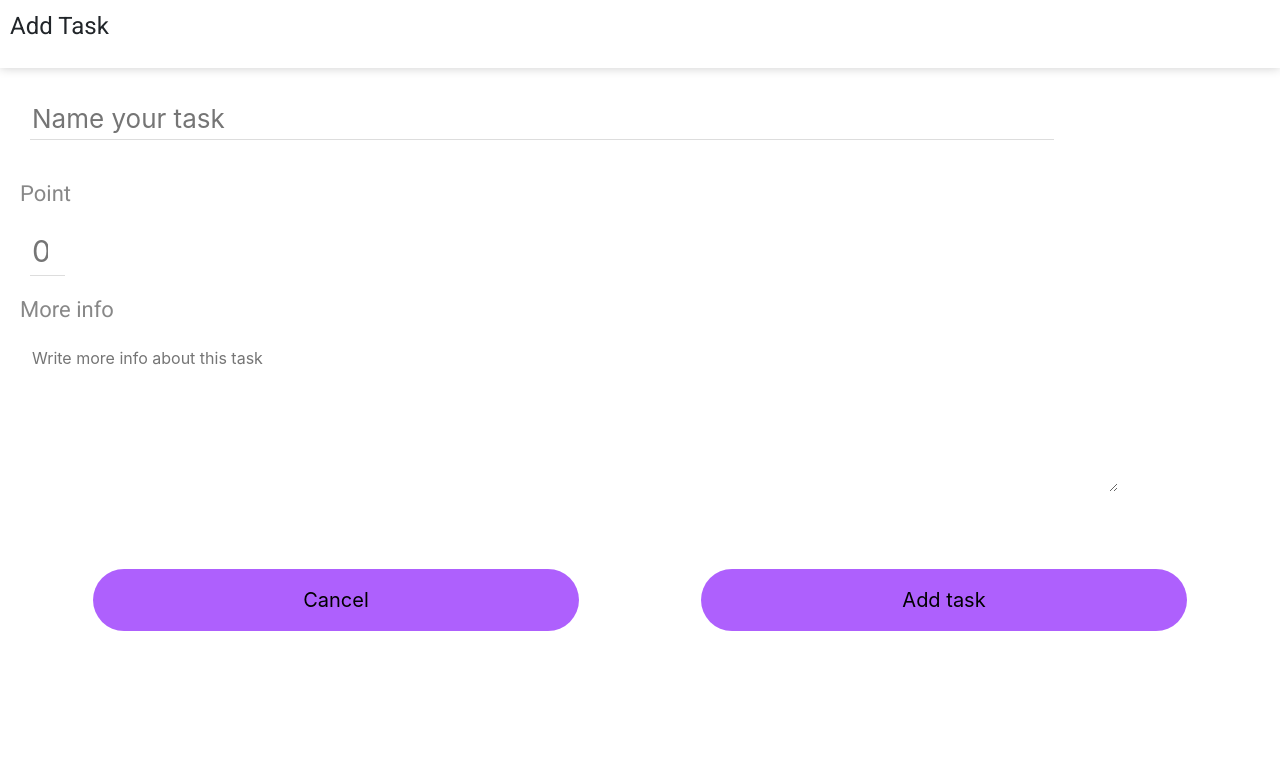
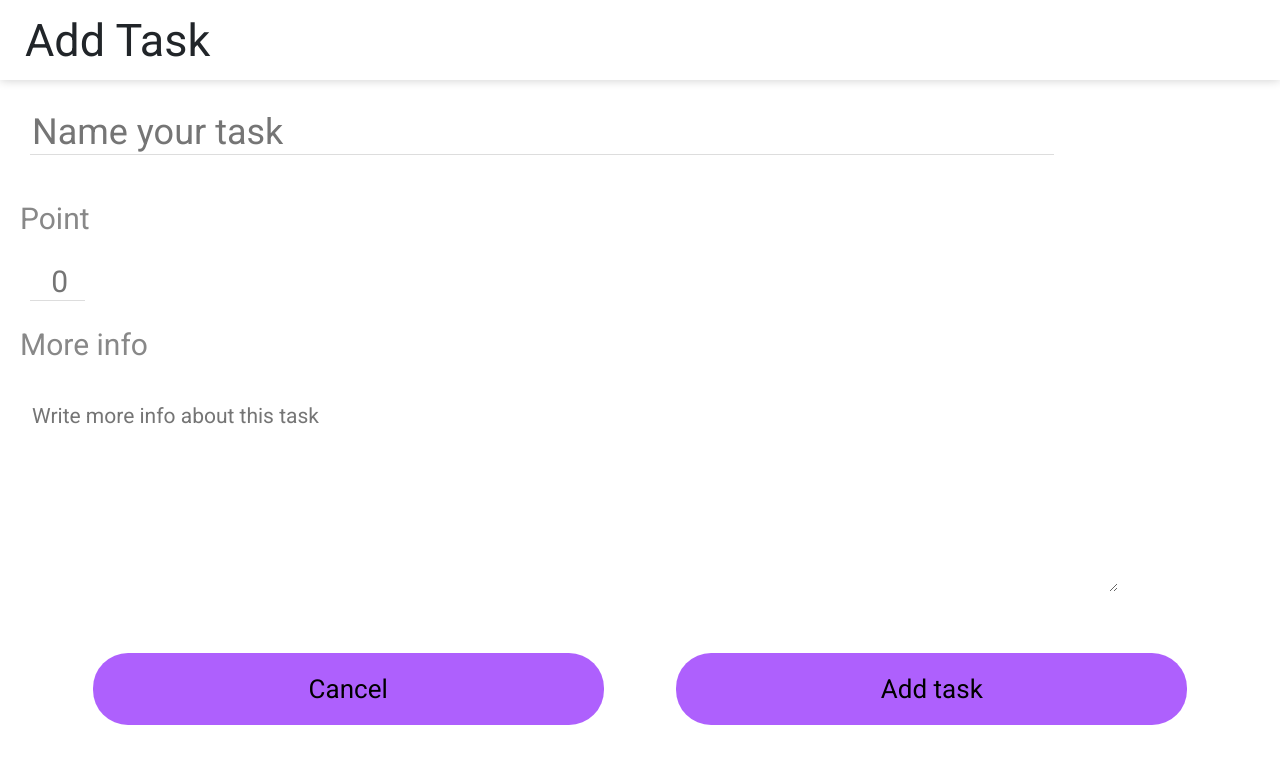
Before and after one commit to MeriDK/Childify, an Angular app in the folder front-end/: page /task/add in a window 1280 px wide. Shown: the top 764 px of the page. Built offline with nearby package versions, Linux system fonts and the light colour scheme; what ngx-cookie-service would draw is missing.

Commit message:
html and css fixes in task

```diff
--- a/front-end/src/app/task-add/task-add.component.html
+++ b/front-end/src/app/task-add/task-add.component.html
@@ -1,9 +1,4 @@
-<!DOCTYPE html>
-<html>
-<head>
-	<title>Add task</title>
-</head>
-<body>
+
 <header class="header-childify">
     <h1 class="header-childify__title">Add Task</h1>
 </header>
@@ -16,5 +11,3 @@
 <button class="btn_add" routerLink='../'>Cancel</button>
 <button class="btn_add" routerLink='../'>Add task</button>
 </div>
-</body>
-</html>
--- a/front-end/src/app/task-add/task-add.component.sass
+++ b/front-end/src/app/task-add/task-add.component.sass
@@ -1,5 +1,11 @@
+
+.header-childify__title
+  font-size: 45px
+  margin: 15px
 header
   padding: 10px
+  height: 80px
+  background: white
   box-shadow: 0 0 10px rgba(0,0,0,0.2)
   width: 100%
 
@@ -8,16 +14,16 @@ header
   border-left: none
   border-right: none
   margin: 30px
-  font-size: 26px
+  font-size: 36px
 
 
 h3
-  margin: 10px 20px
-  font-size: 22px
+  margin: 20px 20px
+  font-size: 30px
   color: #888
 
 input
-  font-size: 20px
+  font-size: 35px
   border: none
   border-bottom: 1px solid #ddd
   width: 80%
@@ -25,29 +31,31 @@ input
 
 
 .input-point
-  width: 35px
+  width: 55px
   text-align: right
   font-size: 30px
 
 
 textarea
   border: none
-  margin: 10px 30px
-  font-size: 16px
+  margin: 20px 30px
+  font-size: 21px
   width: 85%
+  line-height: 1.5em
 
 .btn_add
   background-color: rgba(166, 79, 253, 0.9)
-  padding: 16px 32px
+  padding: 26px 30px
   text-align: center
   text-decoration: none
   display: inline-block
-  font-size: 20px
+  font-size: 26px
   color: black
   border: none
-  margin: 5%
-  width: 40%
+  margin: 3%
+  width: 42%
   border-radius: 35px
+
 .button
     margin-left: auto
     margin-right: auto
--- a/front-end/src/app/task-check/task-check.component.sass
+++ b/front-end/src/app/task-check/task-check.component.sass
@@ -38,3 +38,5 @@
     color: #333
     cursor: pointer
     margin: 0px 10px
+    margin-top: 3px
+    font-size: 16px
--- a/front-end/src/app/task-child/task-child.component.sass
+++ b/front-end/src/app/task-child/task-child.component.sass
@@ -37,3 +37,5 @@
     color: #333
     cursor: pointer
     margin: 0px 10px
+    margin-top: 3px
+    font-size: 16px
--- a/front-end/src/app/task-info-change/task-info-change.component.html
+++ b/front-end/src/app/task-info-change/task-info-change.component.html
@@ -1,12 +1,5 @@
- <!DOCTYPE html>
- <html>
- <head>
- 	<title>Task</title>
- 	<link rel="stylesheet" href="https://cdnjs.cloudflare.com/ajax/libs/font-awesome/5.8.2/css/all.css">
 
-    </head>
-    <body>
-
+<link rel="stylesheet" href="https://cdnjs.cloudflare.com/ajax/libs/font-awesome/5.8.2/css/all.css">
 
 <header class="header-childify">
     <h1 class="header-childify__title"><a routerLink='../'><i class="fas fa-chevron-left"></i></a>Info Task</h1>
@@ -21,5 +14,3 @@ Phasellus placerat nulla ut ipsum imperdiet vehicula.
 Aliquam scelerisque sed eros sed pretium.
 Vestibulum porttitor, est in tempor accumsan, arcu quam pellentesque augue, ut imperdiet sapien dolor vel arcu.</textarea>
 <button class="btn" routerLink='../'>Save change</button>
-</body>
-</html>
--- a/front-end/src/app/task-info-change/task-info-change.component.sass
+++ b/front-end/src/app/task-info-change/task-info-change.component.sass
@@ -1,8 +1,14 @@
+.header-childify__title
+	font-size: 45px
+
 i
 	padding: 10px 20px
 	color: black
-
 header
+	padding: 10px
+	height: 80px
+	width: 100%
+	background: white
 	box-shadow: 0 0 10px rgba(0,0,0,0.2)
 
 .input-name_task
@@ -10,12 +16,12 @@ header
 	border-left: none
 	border-right: none
 	margin: 30px
-	font-size: 26px
+	font-size: 36px
 
 
 h3
-	margin: 10px 20px
-	font-size: 22px
+	margin: 20px 20px
+	font-size: 30px
 	color: #888
 
 input
@@ -27,7 +33,7 @@ input
 
 
 .input-point
-	width: 65px
+	width: 55px
 	text-align: right
 	font-size: 30px
 
@@ -35,9 +41,10 @@ input
 
 textarea
 	border: none
-	margin: 10px 30px
-	font-size: 16px
+	margin: 20px 30px
+	font-size: 21px
 	width: 85%
+	line-height: 1.5em
 
 
 .btn
--- a/front-end/src/app/task-info/task-info.component.html
+++ b/front-end/src/app/task-info/task-info.component.html
@@ -1,16 +1,9 @@
- <!DOCTYPE html>
- <html>
- <head>
- 	<title>Task</title>
- 	<link rel="stylesheet" href="https://cdnjs.cloudflare.com/ajax/libs/font-awesome/5.8.2/css/all.css">
-
-    </head>
-    <body>
-
+<link rel="stylesheet" href="https://cdnjs.cloudflare.com/ajax/libs/font-awesome/5.8.2/css/all.css">
 
 <header class="header-childify">
     <h1 class="header-childify__title"><a routerLink='../'><i class="fas fa-chevron-left"></i></a>Info Task</h1>
 </header>
+
 <h2 class="name-task">Name task</h2>
 <h3>Point</h3>
 <h2>15</h2>
@@ -22,5 +15,3 @@
   Phasellus placerat nulla ut ipsum imperdiet vehicula.<br>
    Aliquam scelerisque sed eros sed pretium.<br>
     Vestibulum porttitor, est in tempor accumsan, arcu quam pellentesque augue, ut imperdiet sapien dolor vel arcu.</p>
-</body>
-</html>
--- a/front-end/src/app/task-info/task-info.component.sass
+++ b/front-end/src/app/task-info/task-info.component.sass
@@ -1,17 +1,24 @@
+.header-childify__title
+	font-size: 45px
+
 i
 	padding: 10px 20px
 	color: black
 header
+	padding: 10px
+	height: 80px
+	width: 100%
+	background: white
 	box-shadow: 0 0 10px rgba(0,0,0,0.2)
 
 h3
 	margin: 20px 20px
-	font-size: 22px
+	font-size: 30px
 	color: #888
 
 h2
-	margin: 10px 30px
-	font-size: 26px
+	margin: 20px 30px
+	font-size: 36px
 
 
 .name-task
@@ -20,5 +27,6 @@ h2
 
 p
 	margin: 20px 20px
-	font-size: 18px
-	wight: 85%
+	font-size: 21px
+	width: 85%
+	line-height: 1.5em
--- a/front-end/src/app/task-list/task-list.component.css
+++ b/front-end/src/app/task-list/task-list.component.css
@@ -43,6 +43,8 @@
     color: #333;
     cursor: pointer;
     margin: 0px 10px;
+    margin-top: 3px;
+    font-size: 16px;
 }
 
 .btn {
--- a/front-end/src/app/task-list/task-list.component.html
+++ b/front-end/src/app/task-list/task-list.component.html
@@ -7,4 +7,4 @@
     </div>
 </div>
 
-<button class="btn" routerLink='add'>Add task</button>
+<button class="btn add-btn" routerLink='add'>Add task</button>
--- a/front-end/src/app/task/task.component.css
+++ b/front-end/src/app/task/task.component.css
@@ -4,8 +4,14 @@ header{
     height: 80px;
     width: 100%;
     background: white;
+}
 
+.header-childify__title{
+    font-size: 45px;
+    margin-top: 10px;
+    margin-left: 10px;
 }
+
 ::ng-deep .nav-pills .nav-link.disabled {
                 color: rgba(182, 182, 182, 0.57);
              }
@@ -16,7 +22,7 @@ header{
                  border-radius: 3px;
                  font-family: Roboto;
                  color: #000;
-                 font-size: 20px;
+                 font-size: 26px;
                  line-height: 21px;
              }
              ::ng-deep .nav-pills  {
@@ -24,7 +30,7 @@ header{
                  border-radius: 3px;
                  font-family: Roboto;
                  color: #000;
-                 font-size: 20px;
+                 font-size: 26px;
                  line-height: 21px;
              }
              ::ng-deep .nav-pills .nav-link {
```
